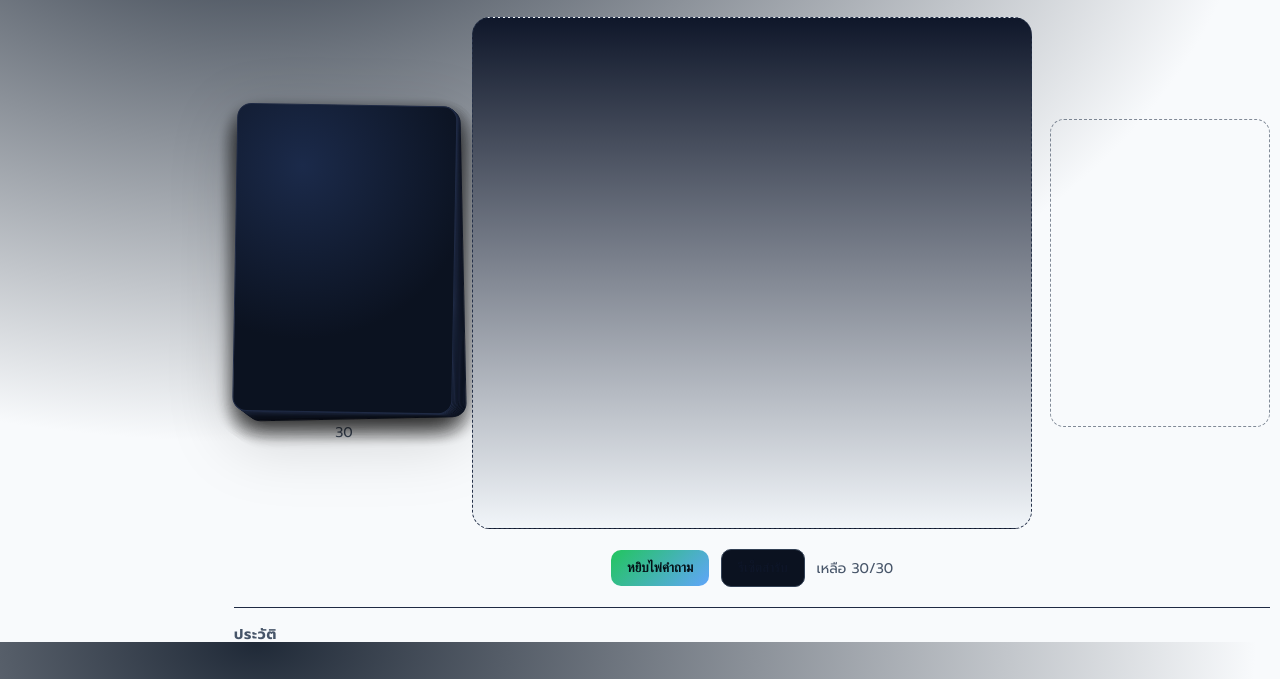
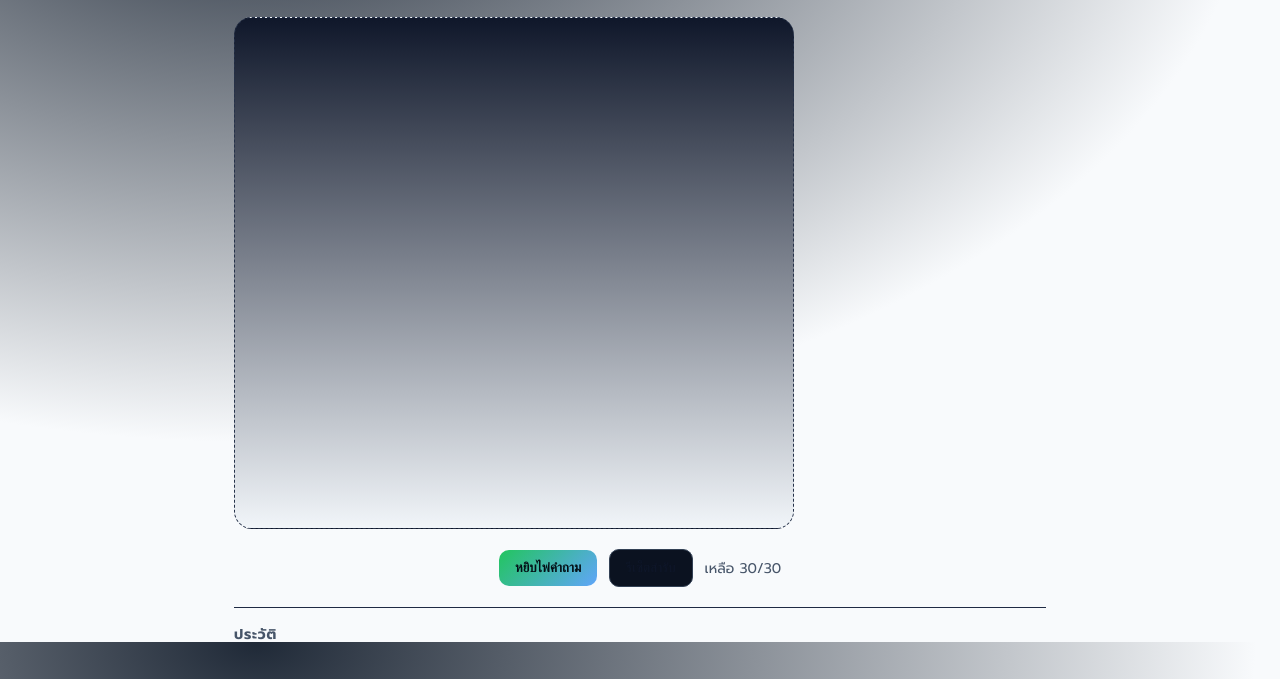
Before and after one commit to Chokky2004/question-cards, a plain HTML site: page index.html in a window 1280 px wide. Shown: the part 158-837 px from the top of the page. Drawn offline with Linux system fonts and the light colour scheme.

Commit message:
simplify: remove interactive UI, keep simple draw view; default to non-interactive

```diff
--- a/index.html
+++ b/index.html
@@ -24,18 +24,7 @@
         </div>
       </header>
 
-      <section class="board" aria-label="โต๊ะไพ่">
-        <div class="zone">
-          <div class="deck" id="deck" aria-label="สำรับไพ่" role="button" tabindex="0"></div>
-          <div class="deck-count" id="deckCount">30</div>
-        </div>
-        <div class="zone">
-          <div class="table" id="table" aria-live="polite" aria-label="พื้นที่วางไพ่"></div>
-        </div>
-        <div class="zone">
-          <div class="discard" id="discard" aria-label="กองทิ้ง (ไม่ใช้)"></div>
-        </div>
-      </section>
+      <section aria-label="พื้นที่แสดงไพ่" class="table" id="table" aria-live="polite"></section>
 
       <section class="controls">
         <button id="drawBtn" class="btn primary">หยิบไพ่คำถาม</button>
--- a/script.js
+++ b/script.js
@@ -1,5 +1,5 @@
 // สลับโหมด: ตั้งเป็น false เพื่อปิด interactive (ลาก/เอียง/พลิก)
-const INTERACTIVE = true;
+const INTERACTIVE = false;
 
 // Theme handling
 const Theme = {
@@ -128,13 +128,14 @@ function shuffle(array) {
 
 function updateCounter() {
   counterEl.textContent = `เหลือ ${deck.length}/30`;
-  deckCountEl.textContent = `${deck.length}`;
+  if (deckCountEl) deckCountEl.textContent = `${deck.length}`;
   drawBtn.disabled = deck.length === 0;
   undoBtn.disabled = undoStack.length === 0;
   redoBtn.disabled = redoStack.length === 0;
 }
 
 function buildDeckVisual(count) {
+  if (!deckEl) return;
   deckEl.innerHTML = '';
   const layers = Math.min(count, 12); // จำกัดจำนวนเลเยอร์ที่มองเห็นเพื่อความเบา
   for (let i = 0; i < layers; i++) {
```
